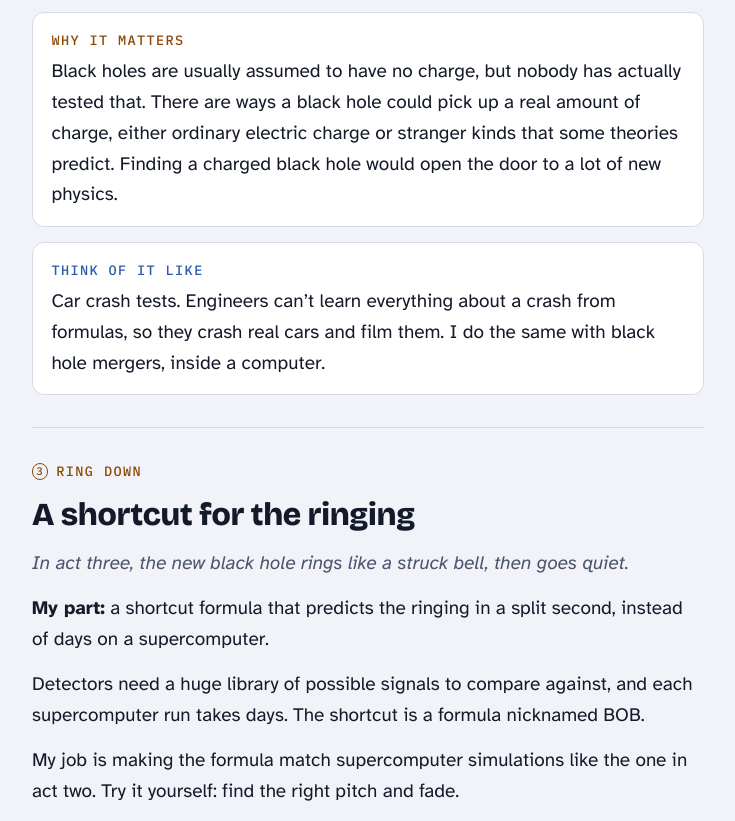
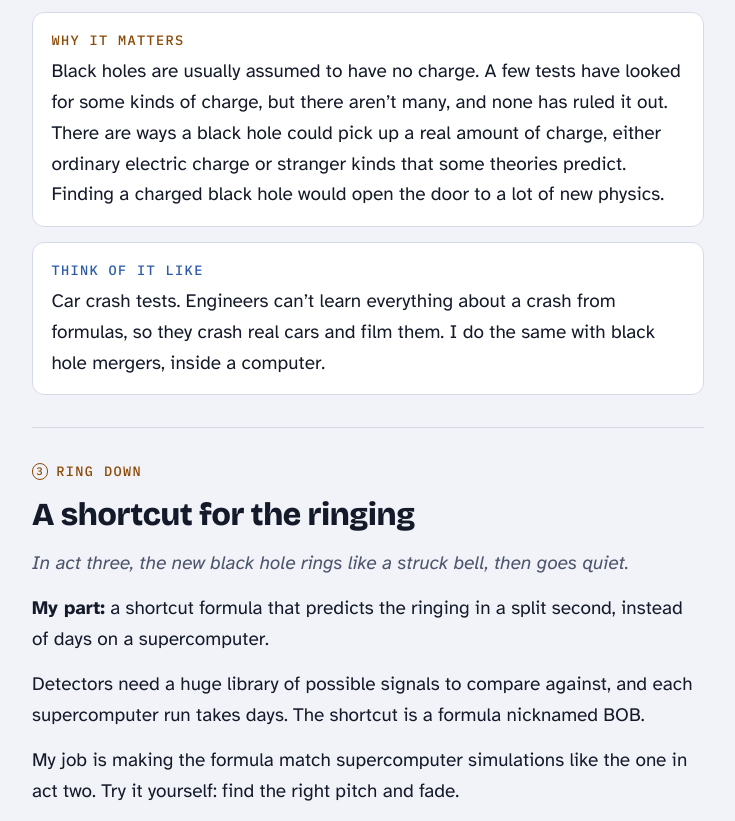
Before and after one commit to mcerep/black-holes, a plain HTML site: page index.html in a window 1280 px wide. Shown: the part 5827-6648 px from the top of the page, without its empty margins (272-1007 px from the left). Drawn offline with nearby package versions, Linux system fonts and the light colour scheme; animation ran at ten frames a second.

Commit message:
Charge box: a few tests exist for some kinds of charge, none rules it out
Co-Authored-By: Claude Opus 5.5 <noreply@anthropic.com>

```diff
--- a/index.html
+++ b/index.html
@@ -555,7 +555,7 @@ footer {
       </div>
       <aside class="analogy why">
         <p class="label">Why it matters</p>
-        <p>Black holes are usually assumed to have no charge, but nobody has actually tested that. There are ways a black hole could pick up a real amount of charge, either ordinary electric charge or stranger kinds that some theories predict. Finding a charged black hole would open the door to a lot of new physics.</p>
+        <p>Black holes are usually assumed to have no charge. A few tests have looked for some kinds of charge, but there aren’t many, and none has ruled it out. There are ways a black hole could pick up a real amount of charge, either ordinary electric charge or stranger kinds that some theories predict. Finding a charged black hole would open the door to a lot of new physics.</p>
       </aside>
       <aside class="analogy">
         <p class="label">Think of it like</p>
```
